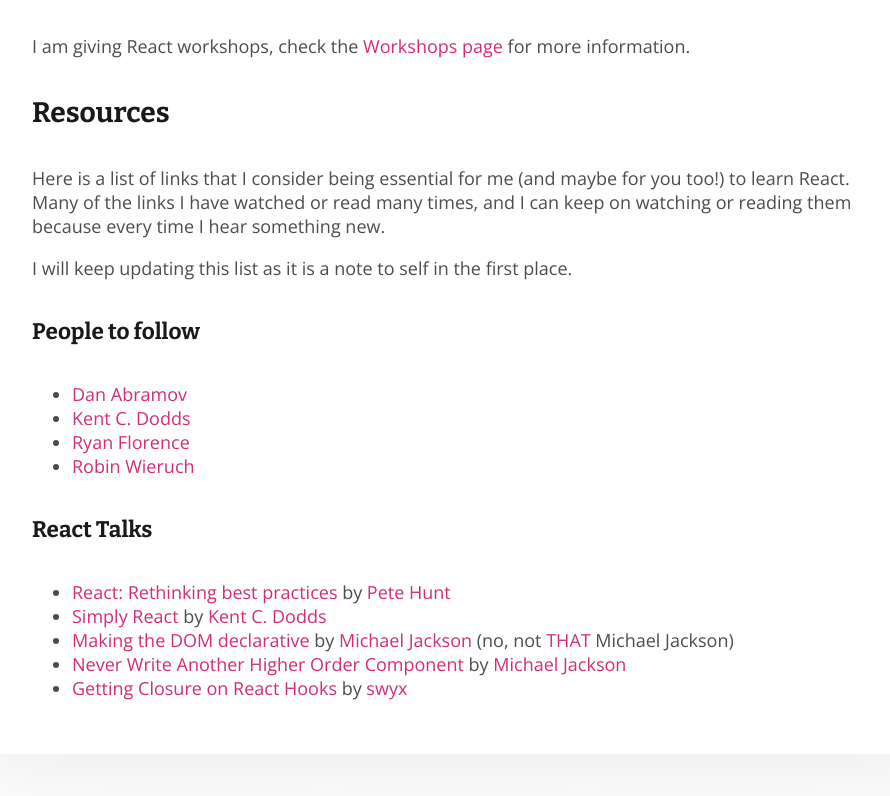
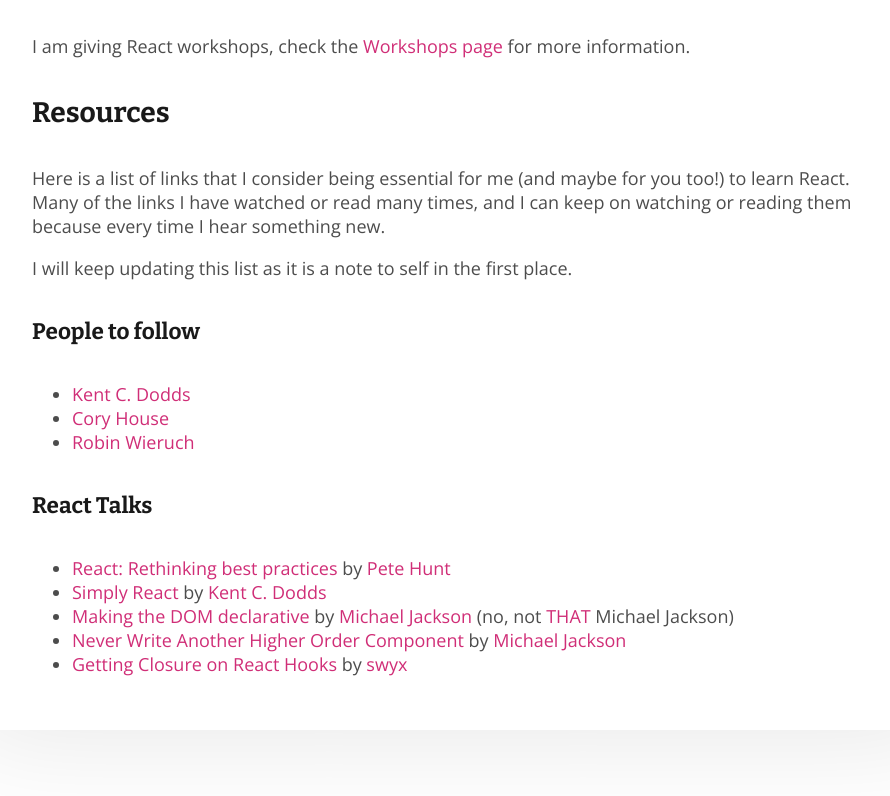
Before and after one commit to bouwe77/bouwe77.github.io, a Gatsby site: page /react in a window 1280 px wide. Shown: the part 625-1421 px from the top of the page, without its empty margins (180-1070 px from the left). Built offline with nearby package versions, Linux system fonts and the light colour scheme; Gatsby itself is replaced by a stand-in of ours.

Commit message:
Updated links

```diff
--- a/src/pages/react.mdx
+++ b/src/pages/react.mdx
@@ -30,9 +30,8 @@
 
 ##### People to follow
 
-- [Dan Abramov]
 - [Kent C. Dodds]
-- [Ryan Florence]
+- [Cory House]
 - [Robin Wieruch]
 
 ##### React Talks
@@ -43,9 +42,8 @@
 - [Never Write Another Higher Order Component] by [Michael Jackson]
 - [Getting Closure on React Hooks] by [swyx]
 
-[dan abramov]: https://twitter.com/dan_abramov
 [kent c. dodds]: https://twitter.com/kentcdodds
-[ryan florence]: https://twitter.com/ryanflorence
+[cory house]: https://twitter.com/housecor
 [robin wieruch]: https://twitter.com/rwieruch
 [react: rethinking best practices]: https://youtu.be/x7cQ3mrcKaY
 [pete hunt]: https://twitter.com/floydophone
```
